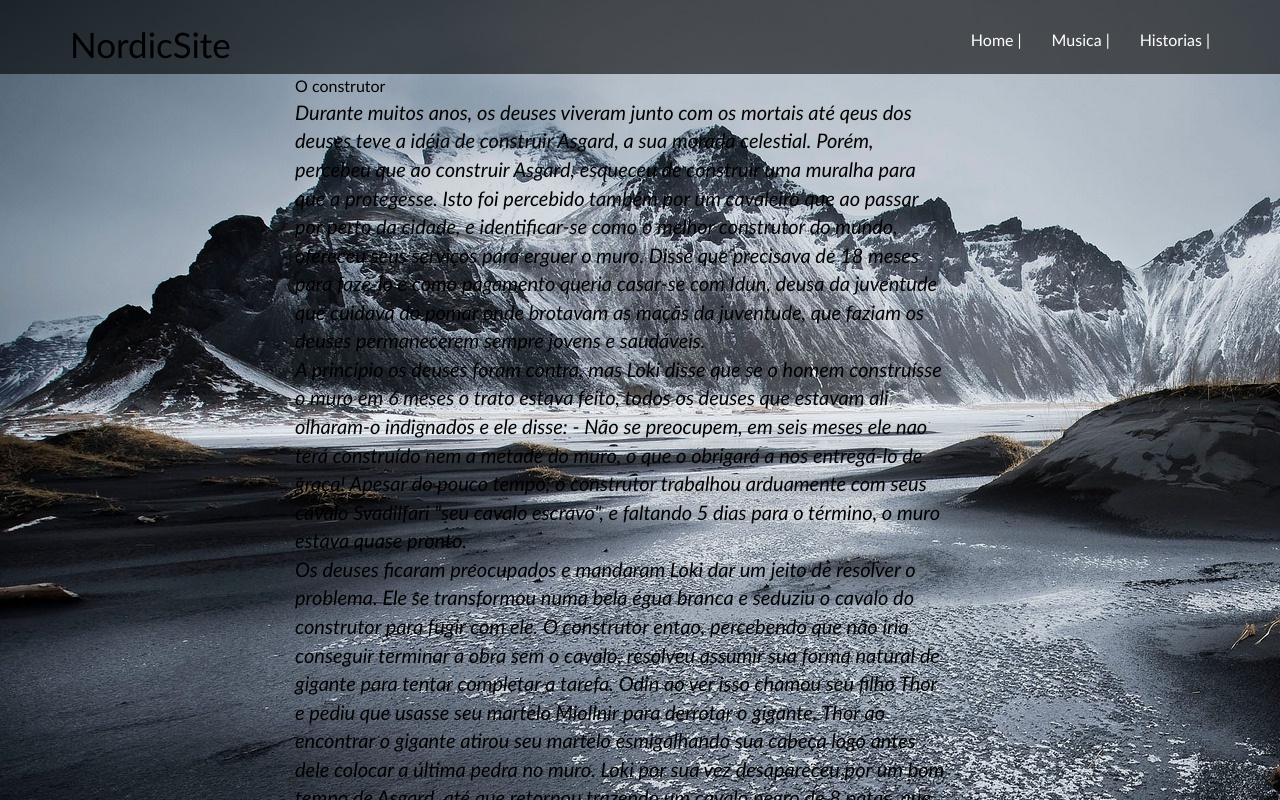
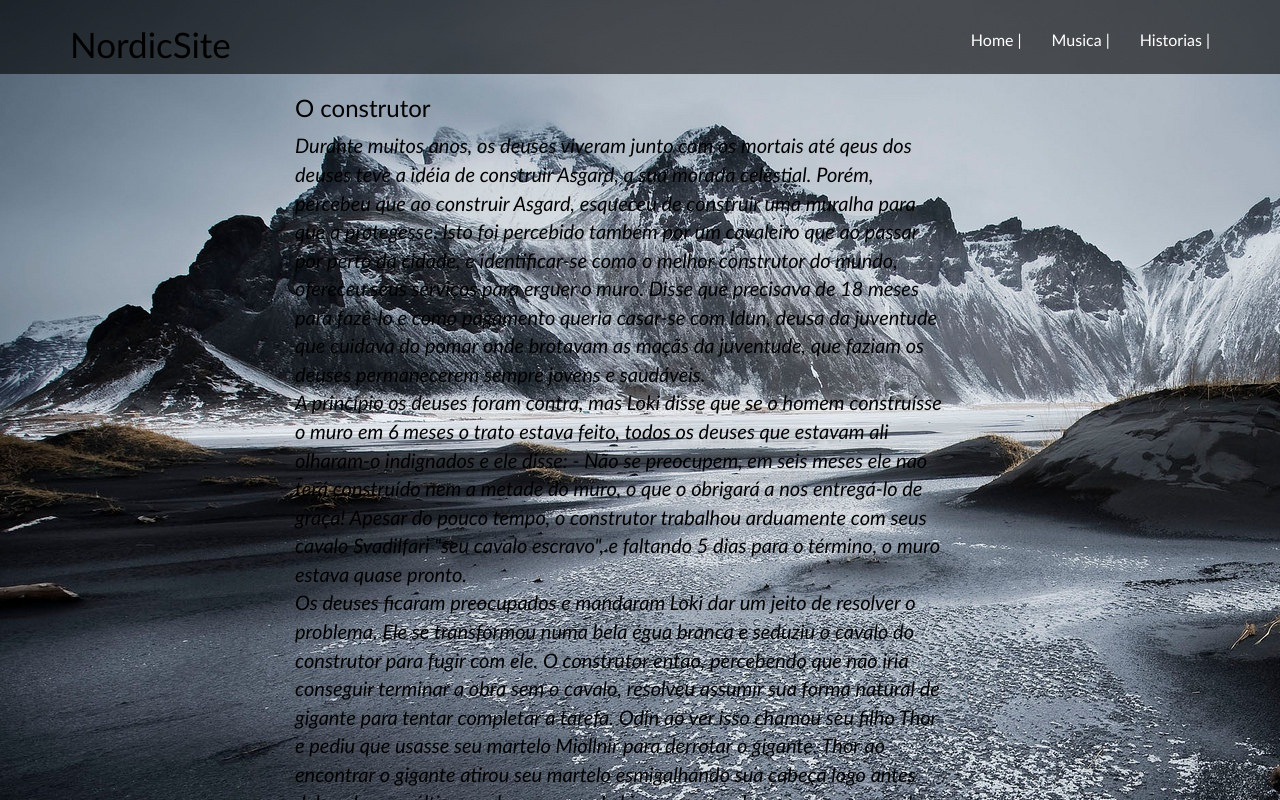
Before and after one commit to GustavoHenriqueJunqueira/Nordic_Site, a plain HTML site: page historia.html in a window 1280 px wide. Shown: the top 800 px of the page. Drawn offline with Linux system fonts and the light colour scheme; files whose address does not match are found by name.

Commit message:
update
Melhorias

```diff
--- a/css/estilo.css
+++ b/css/estilo.css
@@ -104,7 +104,7 @@ a:active{
     display: block;
     margin: 10px 10px 10px 280px;
 }
-#texto-home{
+#texto-conteudo{
     color: black;
 }
 /*Tipografia*/
--- a/historia.html
+++ b/historia.html
@@ -52,7 +52,9 @@
             <div class="container">
                 <div class="row conteudo">
                     <div class="col-md-7">
-                        <span class="text">O construtor</span>
+                        <div class="text-titulo">
+                            <h3>O construtor</h3>
+                                <div id="texto-conteudo" class="row-conteudo2">
                                     <p>
                                         <i>
                                             Durante muitos anos, os deuses viveram junto com os mortais até qeus dos deuses teve a idéia de construir Asgard, a sua morada celestial.
@@ -74,6 +76,8 @@
                                             Na mitologia Nórdica Loki, é o deus da mentira...
                                         </i>
                                     </p>
+                                </div>
+                            </div>
                         <img class="img-index" src="img/CONSTRUTOR DO MURO E SVADILFARI.jpg" width="400px" >
                     </div>
                 </div>
```
Also changed, not shown: index.html (+1 -2 lines). Lines whose indentation alone changed are shown as unchanged.
